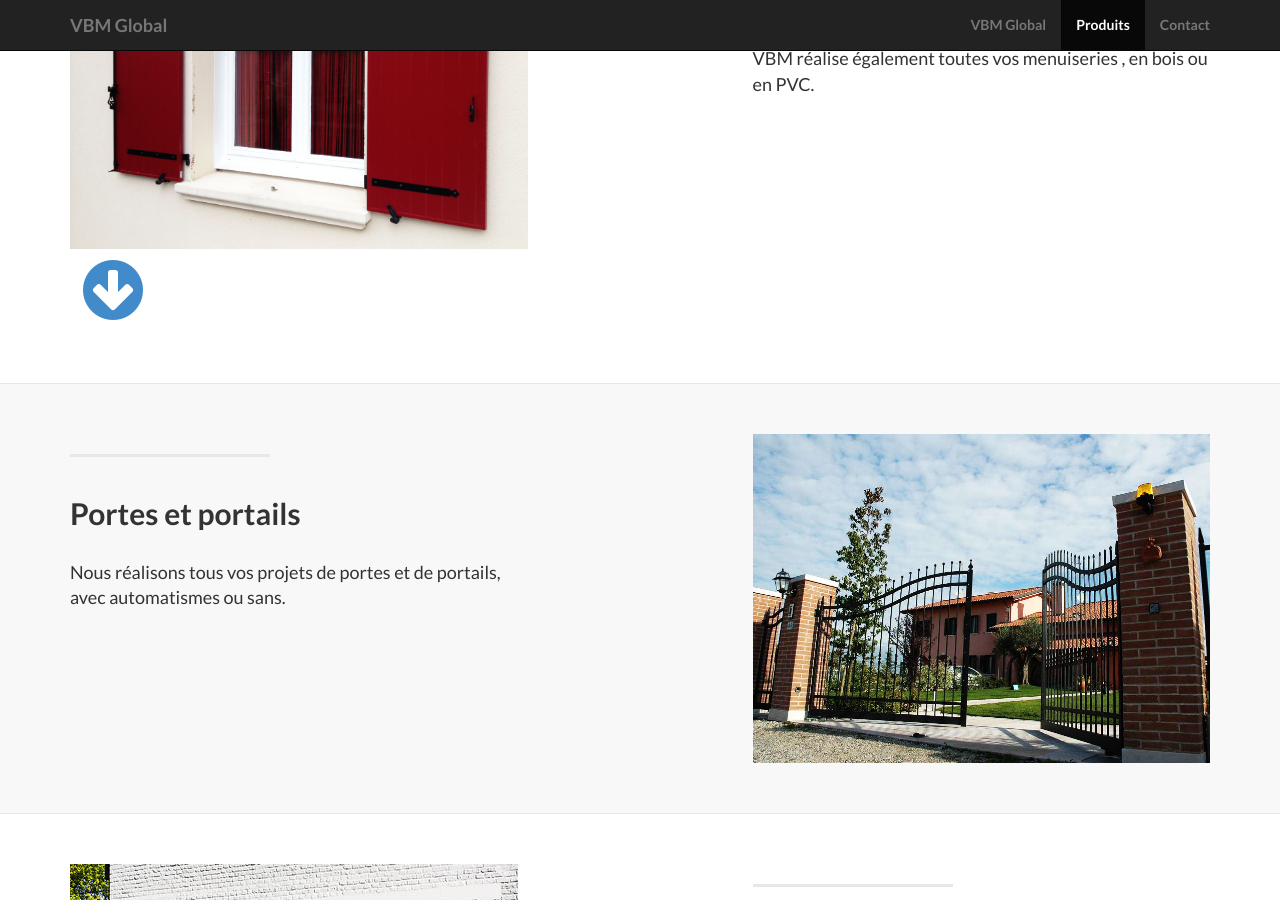
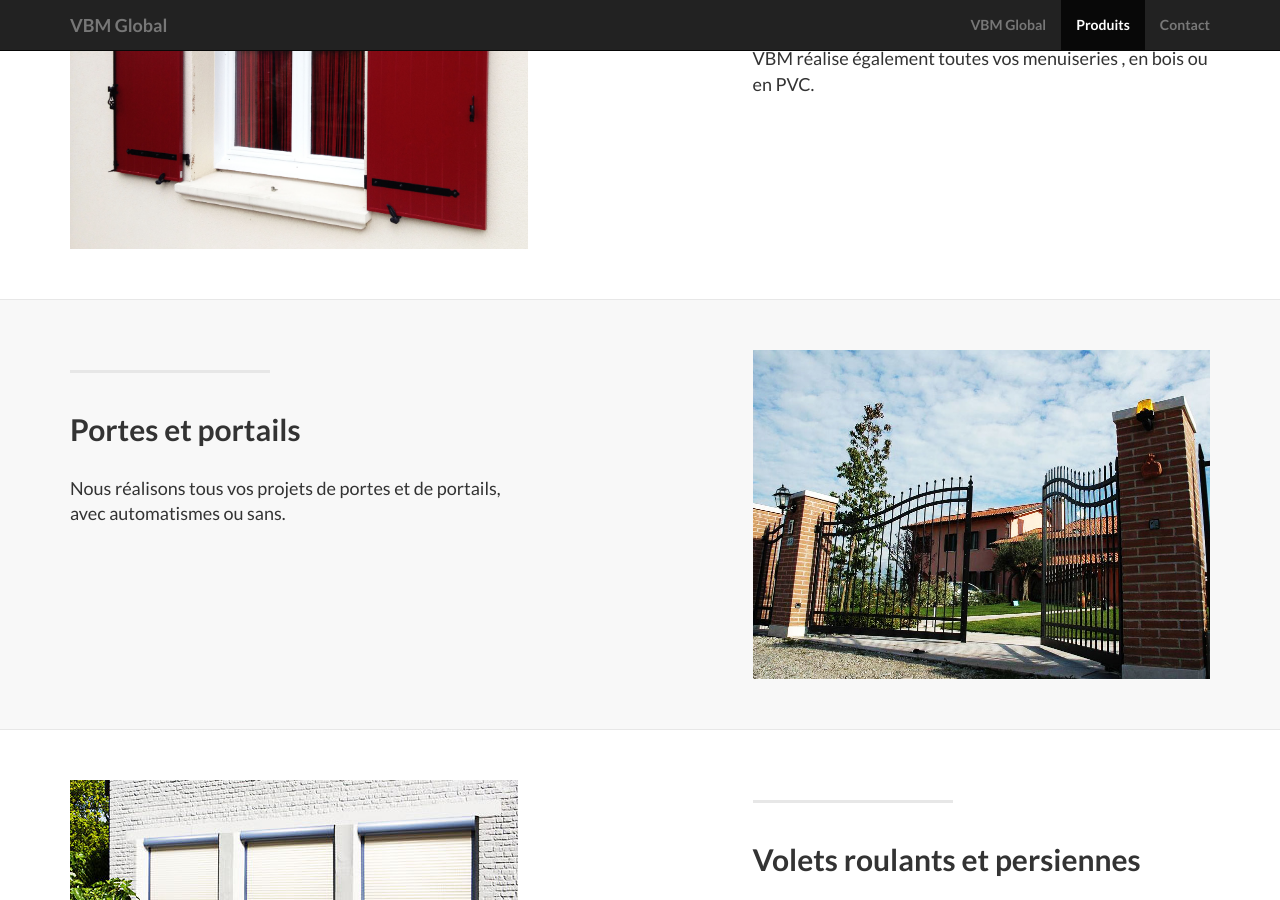
Before and after one commit to juanitito/vbm-landing, a Jekyll site: the page built from index.html, in a window 1280 px wide and 900 px high, scrolled down 1881 px. Built offline with Jekyll 4.4.1, drawn with Linux system fonts in a browser that asks for light colours; nearby versions of some CDN libraries; library files that are not in the unit come from our copies.

Commit message:
Update page_content.html

```diff
--- a/_includes/page_content.html
+++ b/_includes/page_content.html
@@ -41,7 +41,6 @@
                   <img class="img-responsive" src="img/services/{{ post.img }}" alt="">
                 </div>
             </div>
-            <a href="#contact" class="btn"><i class="fa fa-arrow-circle-down fa-5x" aria-hidden="true"></i></a>
         </div>
         <!-- /.container -->
 
```
